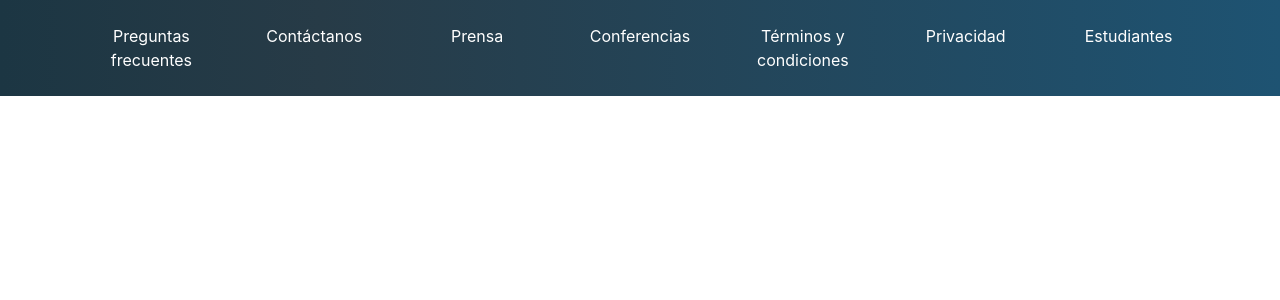
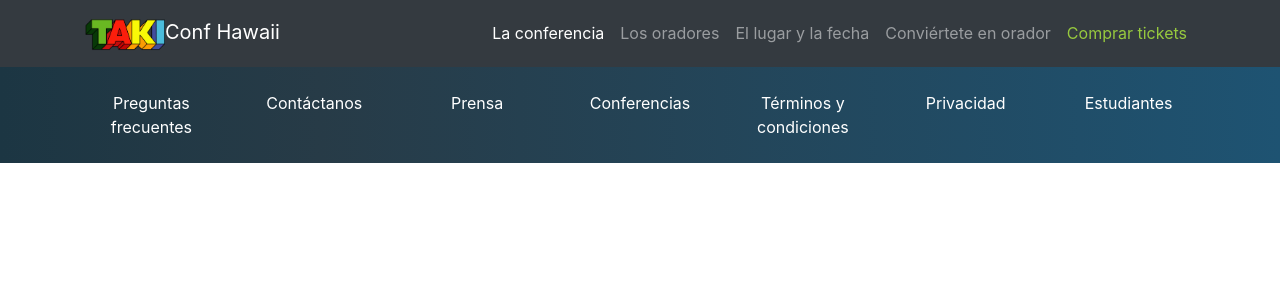
Before and after one commit to joelnataren9/platzi-bootstrap, a React (Create React App) app: page / in a window 1280 px wide. Shown: the top 300 px of the page. Built offline with nearby package versions, Linux system fonts and the light colour scheme.

Commit message:
Header terminado

```diff
--- a/public/index.html
+++ b/public/index.html
@@ -18,6 +18,7 @@
   <body>
     <noscript>You need to enable JavaScript to run this app.</noscript>
     <div id="root"></div>
-
+    <script src="https://code.jquery.com/jquery-3.5.1.slim.min.js" integrity="sha384-DfXdz2htPH0lsSSs5nCTpuj/zy4C+OGpamoFVy38MVBnE+IbbVYUew+OrCXaRkfj" crossorigin="anonymous"> </script>
+    <script src="https://cdn.jsdelivr.net/npm/bootstrap@4.5.3/dist/js/bootstrap.bundle.min.js" integrity="sha384-ho+j7jyWK8fNQe+A12Hb8AhRq26LrZ/JpcUGGOn+Y7RsweNrtN/tE3MoK7ZeZDyx" crossorigin="anonymous"></script>
   </body>
 </html>
--- a/src/App.js
+++ b/src/App.js
@@ -2,13 +2,13 @@ import React from 'react';
 
 import './App.css';
 import Footer from './components/Footer';
+import Header from './components/Header';
 
 function App() {
   return (
     <React.Fragment >
+      <Header />
       <Footer />
-      <script src="https://code.jquery.com/jquery-3.5.1.slim.min.js" integrity="sha384-DfXdz2htPH0lsSSs5nCTpuj/zy4C+OGpamoFVy38MVBnE+IbbVYUew+OrCXaRkfj" crossorigin="anonymous"/>
-    <script src="https://cdn.jsdelivr.net/npm/bootstrap@4.5.3/dist/js/bootstrap.bundle.min.js" integrity="sha384-ho+j7jyWK8fNQe+A12Hb8AhRq26LrZ/JpcUGGOn+Y7RsweNrtN/tE3MoK7ZeZDyx" crossorigin="anonymous" />
     </React.Fragment>
   );
 }
--- a/src/components/Header.js
+++ b/src/components/Header.js
@@ -0,0 +1,42 @@
+import React from 'react';
+
+import logo from '../images/logo.png';
+import './styles/Header.css'
+
+function Header () {
+    return(
+        <nav id='header' className="navbar navbar-expand-lg navbar-dark bg-dark">
+            <div className="container">
+                <a className="navbar-brand" href="#">
+                    <img src={logo} alt="Logo de Taki" className='logo' />
+                    Conf Hawaii
+                </a>
+                <button className="navbar-toggler" type="button" data-toggle="collapse" data-target="#navbarSupportedContent" aria-controls="navbarSupportedContent" aria-expanded="false" aria-label="Toggle navigation">
+                    <span className="navbar-toggler-icon"></span>
+                </button>
+
+                <div className="collapse navbar-collapse" id="navbarSupportedContent">
+                    <ul className="navbar-nav ml-auto">
+                        <li className="nav-item active">
+                            <a className="nav-link" href="#">La conferencia</a>
+                        </li>
+                        <li className="nav-item">
+                            <a className="nav-link" href="#">Los oradores</a>
+                        </li>
+                        <li className="nav-item">
+                            <a className="nav-link" href="#">El lugar y la fecha</a>
+                        </li>
+                        <li className="nav-item">
+                            <a className="nav-link" href="#">Conviértete en orador</a>
+                        </li>
+                        <li className="nav-item">
+                            <a className="nav-link text-taki" href="#">Comprar tickets</a>
+                        </li>
+                    </ul>
+                </div>
+            </div>
+        </nav>
+    );
+}
+
+export default Header;
--- a/src/components/styles/Header.css
+++ b/src/components/styles/Header.css
@@ -0,0 +1,7 @@
+.logo {
+    width: 80px;
+}
+
+.text-taki {
+    color: #97c93e !important;
+}
```
Also changed, not shown: src/images/logo.png (added), 1 other file (tests, documents, lock files or other folders).
